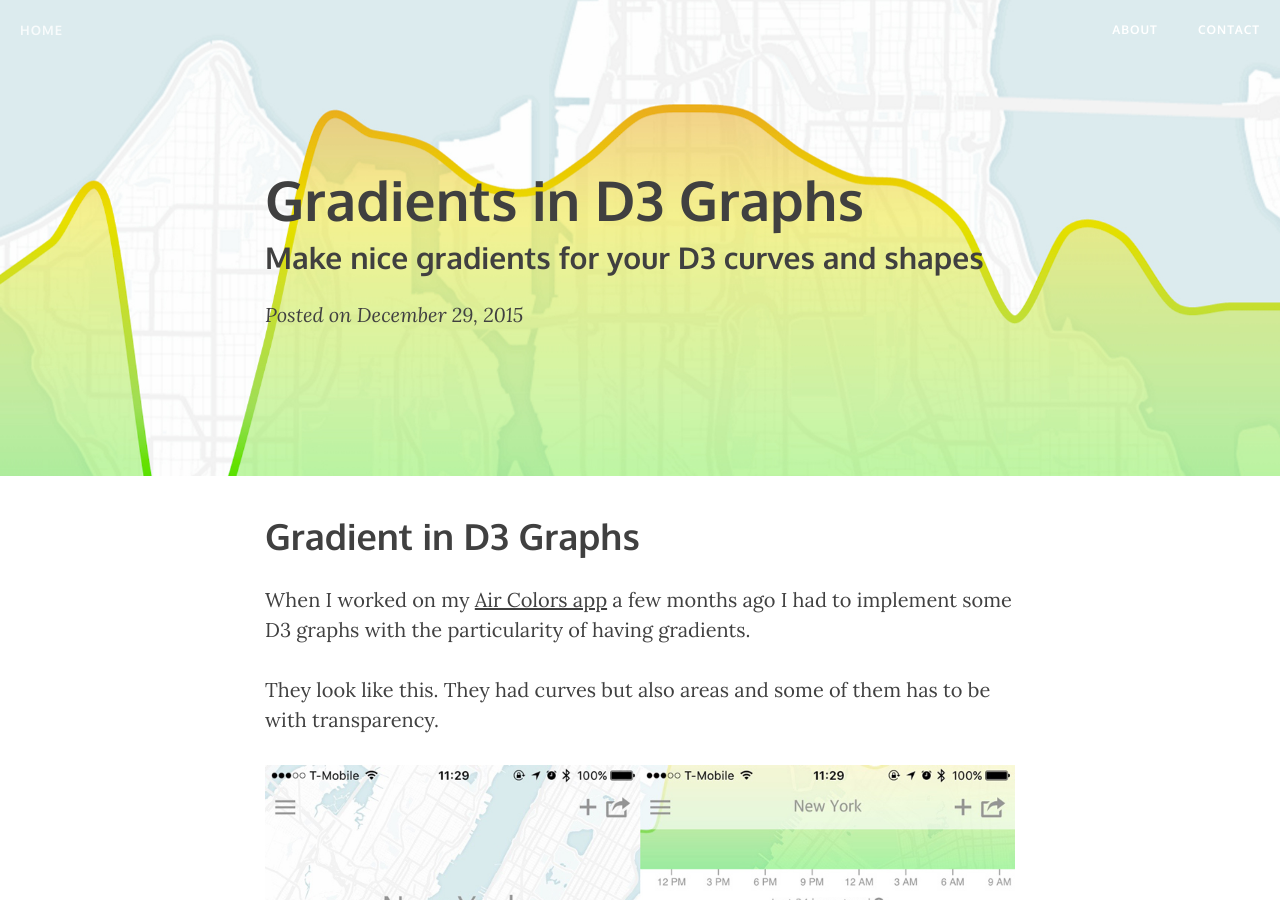
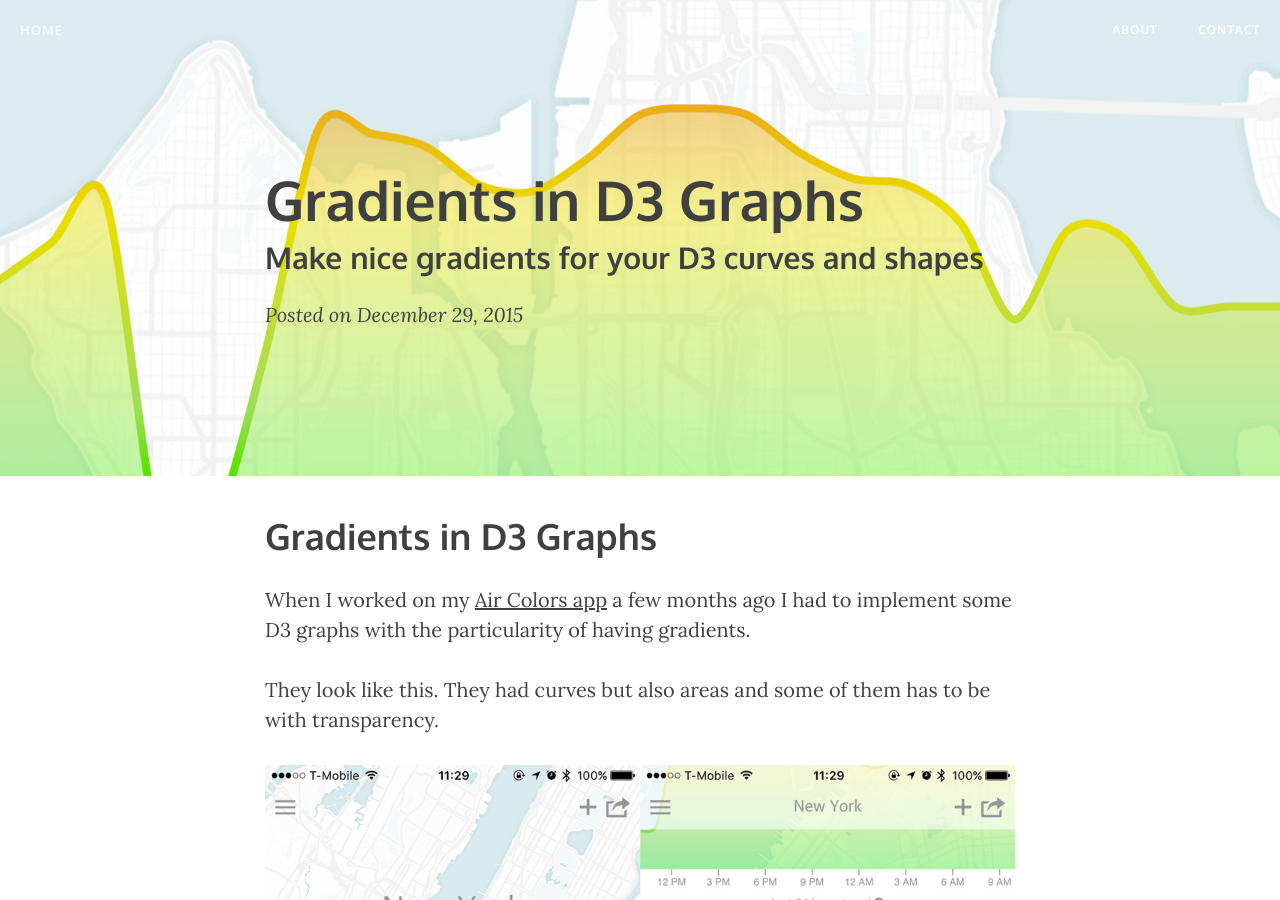
Before and after one commit to benoitvallon/benoitvallon.github.io, a Jekyll site: the page built from _posts/2015-12-29-gradients-in-d3-graphs.md, in a window 1280 px wide and 900 px high. Built offline with Jekyll 4.4.1, drawn with Linux system fonts in a browser that asks for light colours; nearby versions of some CDN libraries; Markdown is read by kramdown in place of the engine named in the settings; comment, search, counter and statistics services are not loaded.

Commit message:
Fixes typo

```diff
--- a/_posts/2015-12-29-gradients-in-d3-graphs.md
+++ b/_posts/2015-12-29-gradients-in-d3-graphs.md
@@ -11,7 +11,7 @@ tags:       [D3, gradient, tips]
 darkTitle:  true
 ---
 
-# Gradient in D3 Graphs
+# Gradients in D3 Graphs
 
 When I worked on my [Air Colors app](http://www.air-colors.io/) a few months ago I had to implement some D3 graphs with the particularity of having gradients.
 
```
